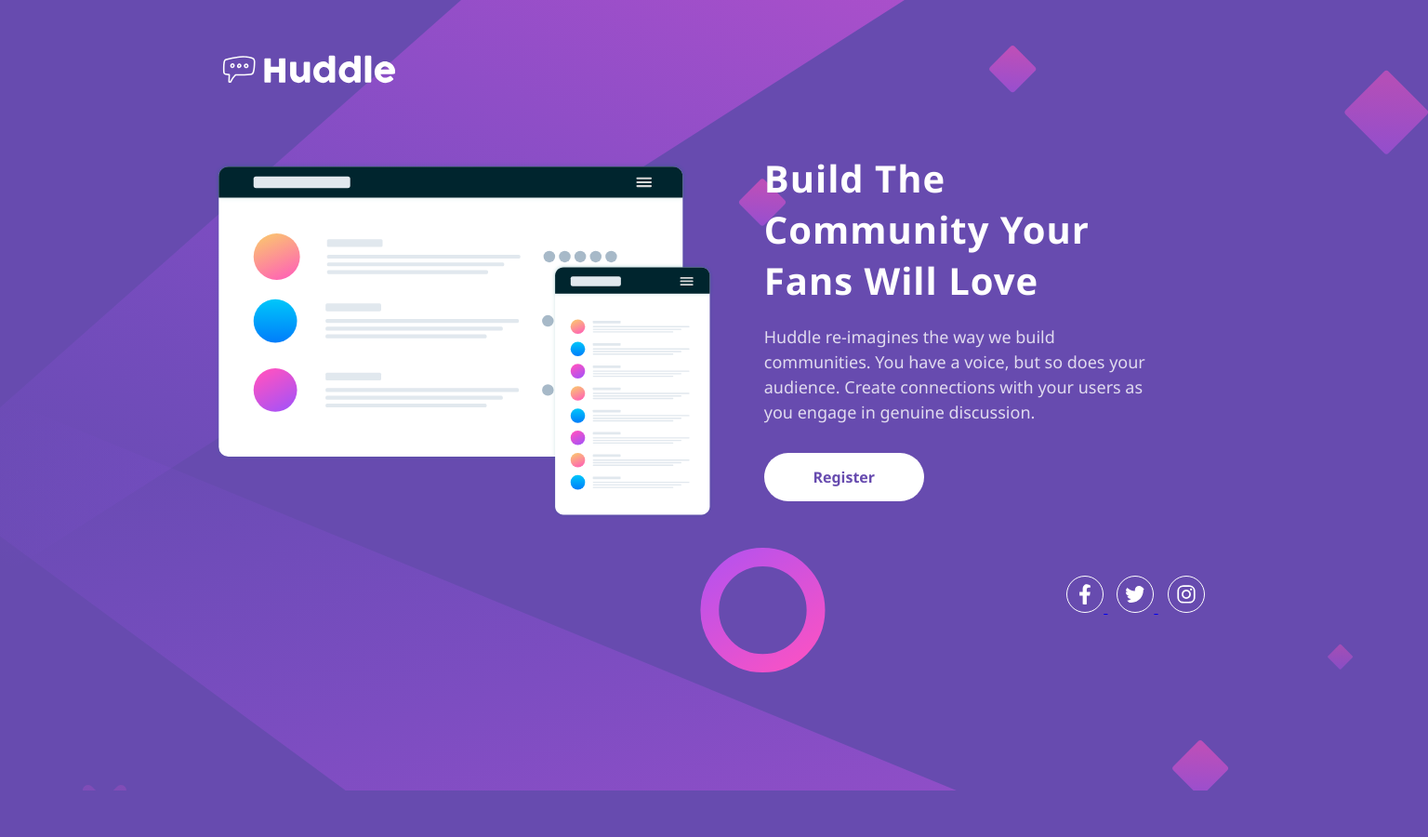
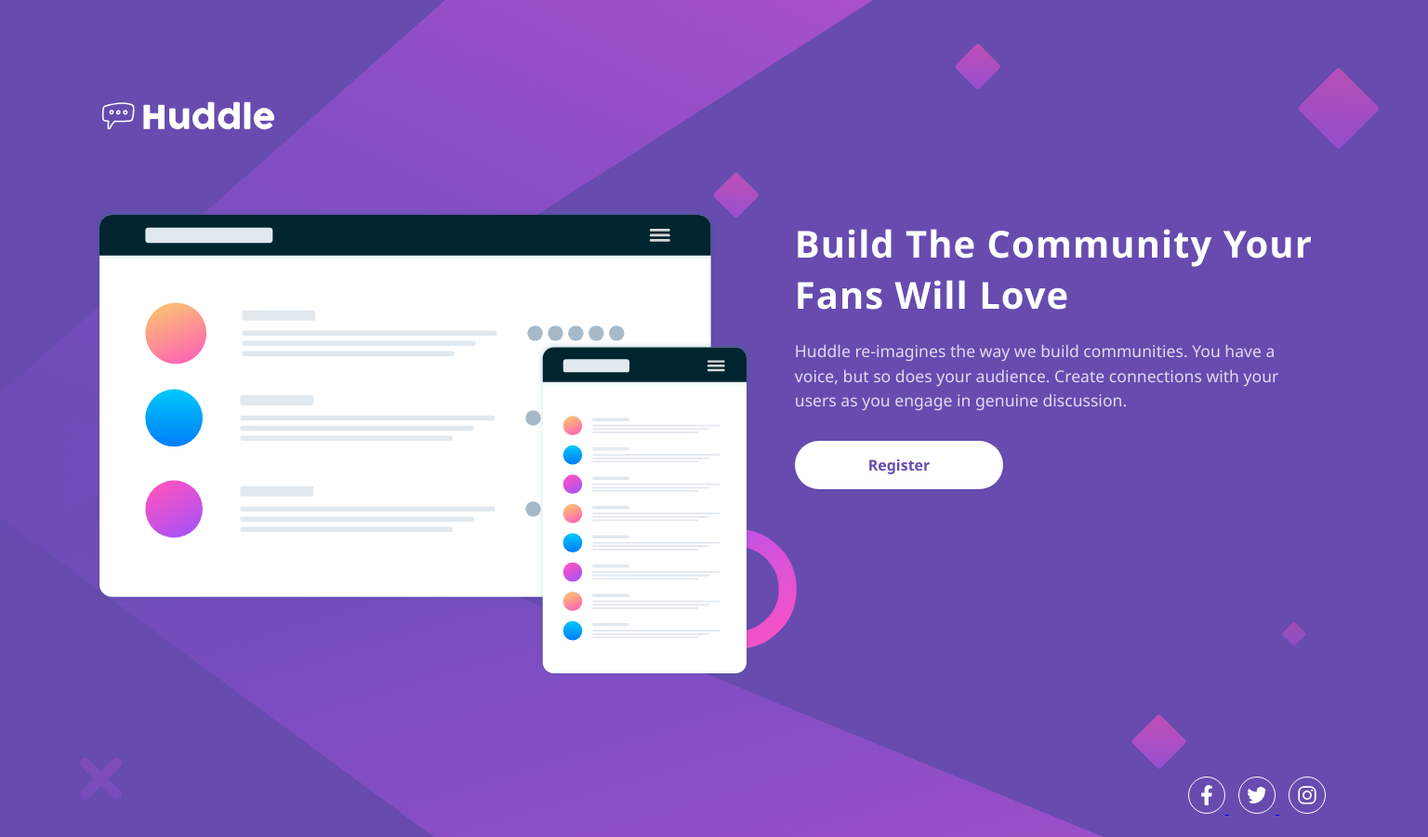
Before and after one commit to ar-refai/FrontendMentor-Newbie-Challenge-13-huddle-landing-page-Cards-Public, a plain HTML site: page index.html in a window 1536 px wide. Shown: the whole page at 93% size. Before the commit the page ends 850 px from the top, so only its background shows below. Drawn offline with Linux system fonts and the light colour scheme; a web font is replaced by a local one.

Commit message:
edited Responsive Setting

```diff
--- a/index.html
+++ b/index.html
@@ -20,11 +20,11 @@
 
     </div> -->
     <section class="huddle">
-      <div class="logo">
+      <header class="logo">
         <a href="#">
           <img src="images/logo.svg" alt="huddle">
         </a>
-      </div>
+      </header>
       <div class="huddle-cont">
 
         <div class="head-img">
--- a/style.css
+++ b/style.css
@@ -42,14 +42,14 @@ body {
     background-size: contain;
     font-family:poppins, 'Segoe UI', Tahoma, Geneva, Verdana, sans-serif;
     color: #ffffff;
-    overflow: hidden;
+    overflow-x: hidden;
 }
 /* huddle container */
 .huddle {
     display: flex;
     flex-direction: column;
     justify-content: space-between;
-    width:340px;
+    max-width:350px;
     margin-top:40px;
     margin-left: auto;
     margin-right: auto;
@@ -64,7 +64,7 @@ body {
     margin-top: 70px;
 }
 .head-img img {
-    width: 100%;
+    max-width: 100%;
 }
 .huddle h1 {
     margin-top: 60px;
@@ -78,10 +78,10 @@ body {
 }
 .huddle p {
     margin-top: 20px;
-    line-height: 1.4;
+    line-height: 1.7rem;
     text-align: center;
     font-family:open-sans, 'Segoe UI', Tahoma, Geneva, Verdana, sans-serif;
-    font-size: 18px;
+    font-size: 1.1rem;
     line-height: 1.5;
     opacity: .8;
 }
@@ -97,6 +97,7 @@ body {
     text-align: center;
     text-decoration: none;
     font-weight: bold;
+    transition: all .4s ease;
 }
 .huddle .button:hover{
     background-color: var(--soft-magenta);
@@ -117,10 +118,11 @@ body {
     width: 40px;
     border: 1px solid #fff;
     border-radius: 50%;
+    transition:all .4s ease;
 }
 .social-icon:hover {
     filter: invert(49%) sepia(92%) saturate(3561%) hue-rotate(255deg) brightness(94%) contrast(92%);
-
+    transform: scale(1.4);
 }
 /* Responsive Medias */
 @media screen and (min-width:768px) {
@@ -128,31 +130,31 @@ body {
         background-color: var(--violet);
         background-image:url(images/bg-desktop.svg) ;
         background-repeat:no-repeat ;
-        background-size: cover;
+        background-size: contain;
         font-family:poppins, 'Segoe UI', Tahoma, Geneva, Verdana, sans-serif;
         color: #ffffff;
 
     }
+    .huddle {
+        max-width: 500px;
+    }
 }
 
-@media screen and (min-width:1440px) {
-    .huddle{
-        width:70%;
-        margin: auto;
-        margin-top: 50px;
+@media screen and (min-width:1300px) {
+    .huddle {
+        max-width: 100%;
+        margin:100px;
     }
     .huddle-cont {
         display: grid;
-        grid-template-columns:50% 50% ;
+        grid-template-columns: 55% 45%;
+        margin-bottom: 50px;
     }
     .logo img {
         width: 200px;
     }
     .huddle-para {
-        display: flex;
-        flex-direction:column ;
-        width:80%;
-        margin: auto;
+        padding:20px;
     }
     .huddle h1{
         font-size: 40px;
```
